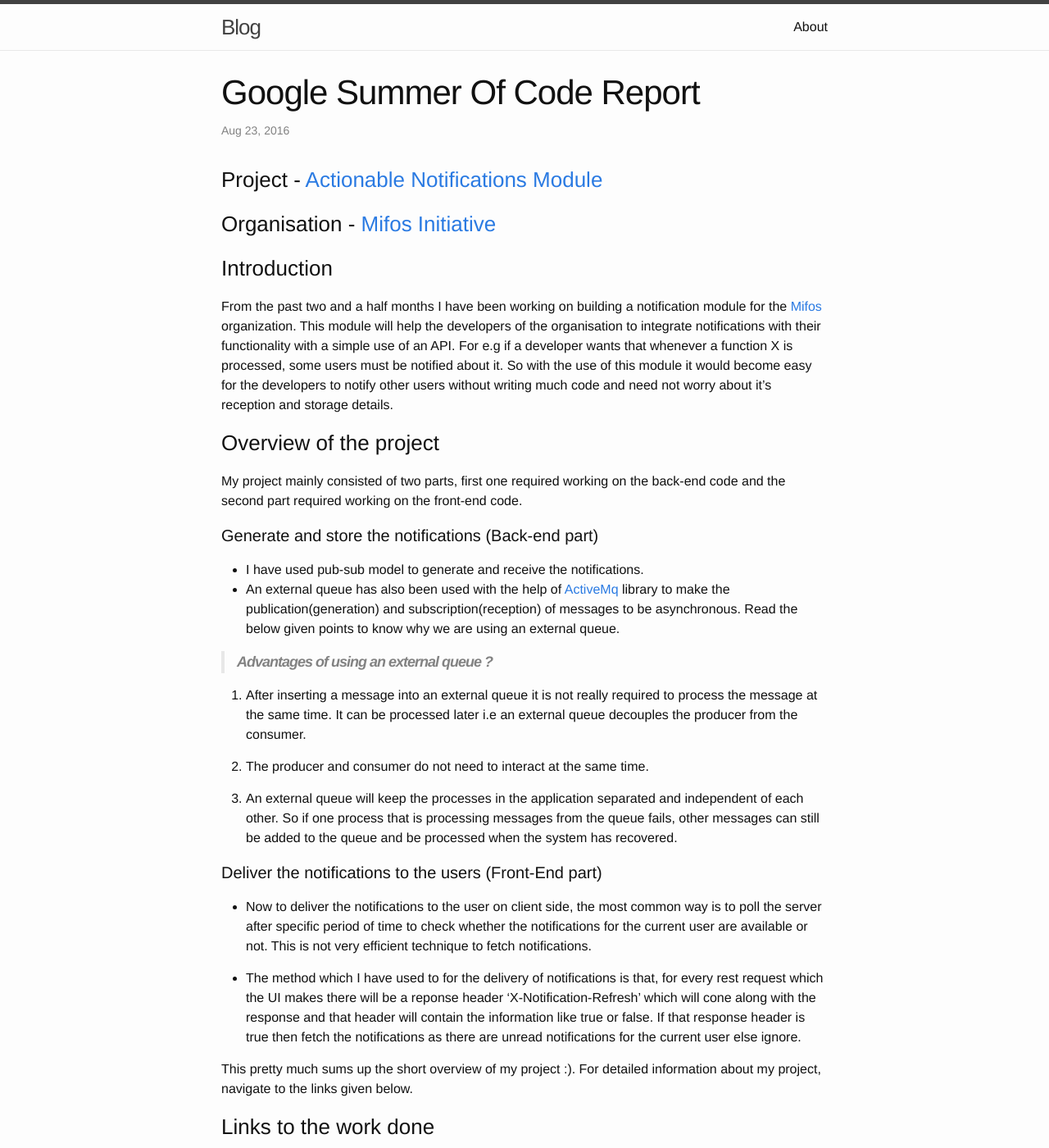
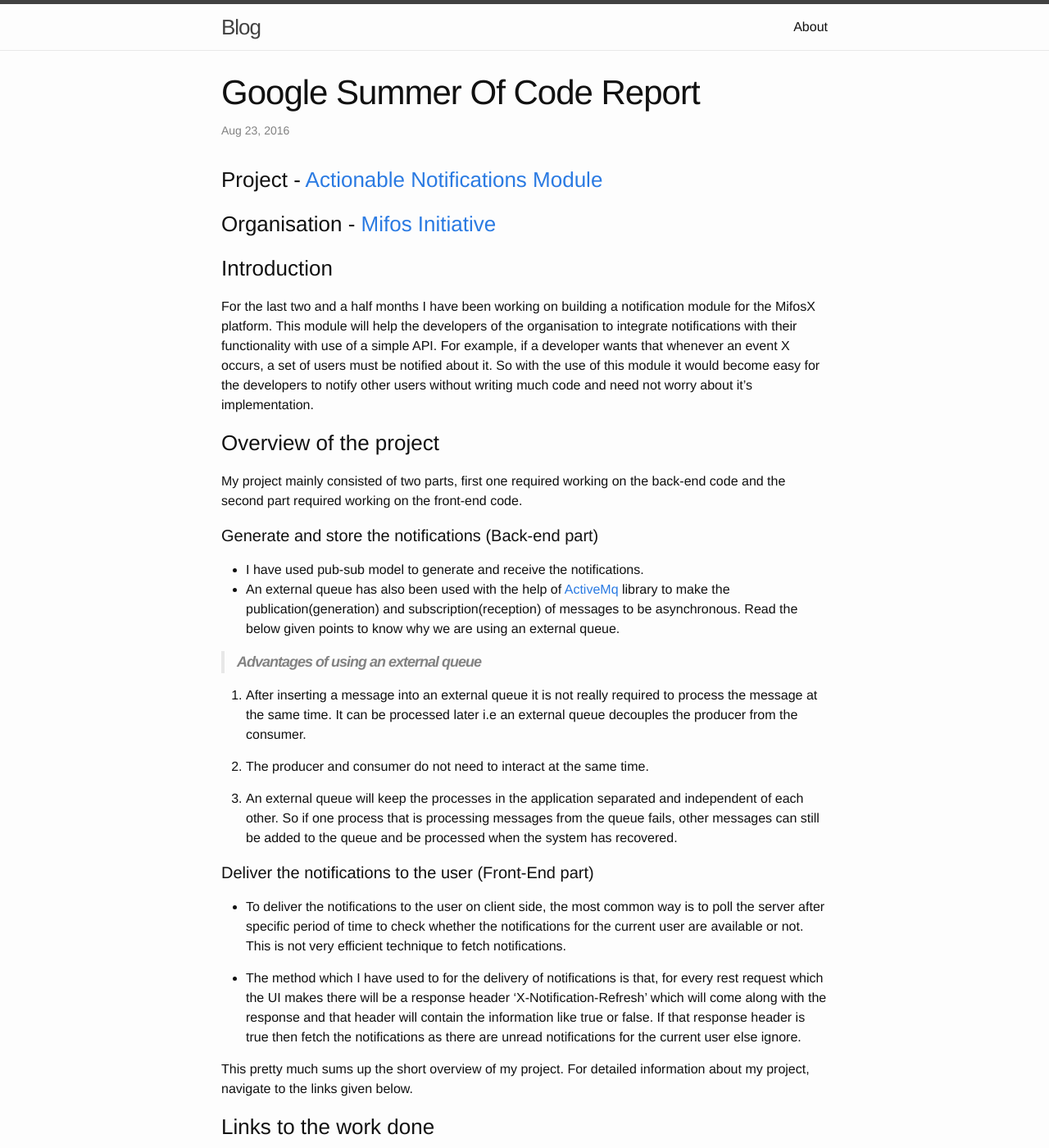
Before and after one commit to ad-os/Blog, a Jekyll site: the page built from _posts/2016-08-23-gsoc-report.md, in a window 1280 px wide and 1400 px high. Shown: the whole window at 82% size. Built offline with Jekyll 4.4.1, drawn with Linux system fonts in a browser that asks for light colours; some of the changed text lies outside the part shown.

Commit message:
GSOC Report

```diff
--- a/_posts/2016-08-23-gsoc-report.md
+++ b/_posts/2016-08-23-gsoc-report.md
@@ -11,7 +11,7 @@
 
 ### Introduction
 
-From the past two and a half months I have been working on building a notification module for the [Mifos](mifos.org) organization. This module will help the developers of the organisation to integrate notifications with their functionality with a simple use of an API. For e.g if a developer wants that whenever a function X is processed, some users must be notified about it. So with the use of this module it would become easy for the developers to notify other users without writing much code and need not worry about it's reception and storage details.
+For the last two and a half months I have been working on building a notification module for the MifosX platform. This module will help the developers of the organisation to integrate notifications with their functionality with use of a simple API. For example, if a developer wants that whenever an event X occurs, a set of users must be notified about it. So with the use of this module it would become easy for the developers to notify other users without writing much code and need not worry about it's implementation.
 
 ### Overview of the project
 
@@ -22,7 +22,7 @@
 - I have used pub-sub model to generate and receive the notifications.
 - An external queue has also been used with the help of [ActiveMq](http://activemq.apache.org/) library to make the publication(generation) and subscription(reception) of messages to be asynchronous. Read the below given points to know why we are using an external queue.
 
- > **Advantages of using an external queue ?**
+ > **Advantages of using an external queue**
 
 1. After inserting a message into an external queue it is not really required to process the message at the same time. It can be processed later i.e an external queue decouples the producer from the consumer.
 
@@ -30,13 +30,13 @@
 
 3.  An external queue will keep the processes in the application separated and independent of each other. So if one process that is processing messages from the queue fails, other messages can still be added to the queue and be processed when the system has recovered.
 
-#### Deliver the notifications to the users (Front-End part)
+#### Deliver the notifications to the user (Front-End part)
 
-- Now to deliver the notifications to the user on client side, the most common way is to poll the server after specific period of time to check whether the notifications for the current user are available or not. This is not very efficient technique to fetch notifications.
+- To deliver the notifications to the user on client side, the most common way is to poll the server after specific period of time to check whether the notifications for the current user are available or not. This is not very efficient technique to fetch notifications.
 
-- The method which I have used to for the delivery of notifications is that, for every rest request which the UI makes there will be a reponse header 'X-Notification-Refresh' which will cone along with the response and that header will contain the information like true or false. If that response header is true then fetch the notifications as there are unread notifications for the current user else ignore.
+- The method which I have used to for the delivery of notifications is that, for every rest request which the UI makes there will be a response header 'X-Notification-Refresh' which will come along with the response and that header will contain the information like true or false. If that response header is true then fetch the notifications as there are unread notifications for the current user else ignore.
 
-This pretty much sums up the short overview of my project :). For detailed information about my project, navigate to the links given below.
+This pretty much sums up the short overview of my project. For detailed information about my project, navigate to the links given below.
 
 ### Links to the work done
 
@@ -46,7 +46,7 @@
 4. [Pull Request](https://github.com/apache/incubator-fineract/pull/178)
 5. [Live Demo](https://www.dropbox.com/s/hefwvnvnziegatd/final.mp4?dl=0)
 
-Thanks to the mifos community for providing an awesome experience during this summer.
+I would like  to thank [Edward Cable](https://www.linkedin.com/in/edcable) (Director of community programs, Mifos Initiative) for being so phenomenal during the entire period of Google Summer Of Code.
 
 
-> **Thanks to my mentor who always cleared my doubts even if he was too busy with his work :) and without whom it would have been very difficult to complete this project.**
+> **A big thanks to my mentor ([Pranjal Goswami](https://www.linkedin.com/in/goswamipranjal)) who always cleared my doubts even if he was too busy with his work :) and without whom it would have been very difficult to complete this project.**
```
